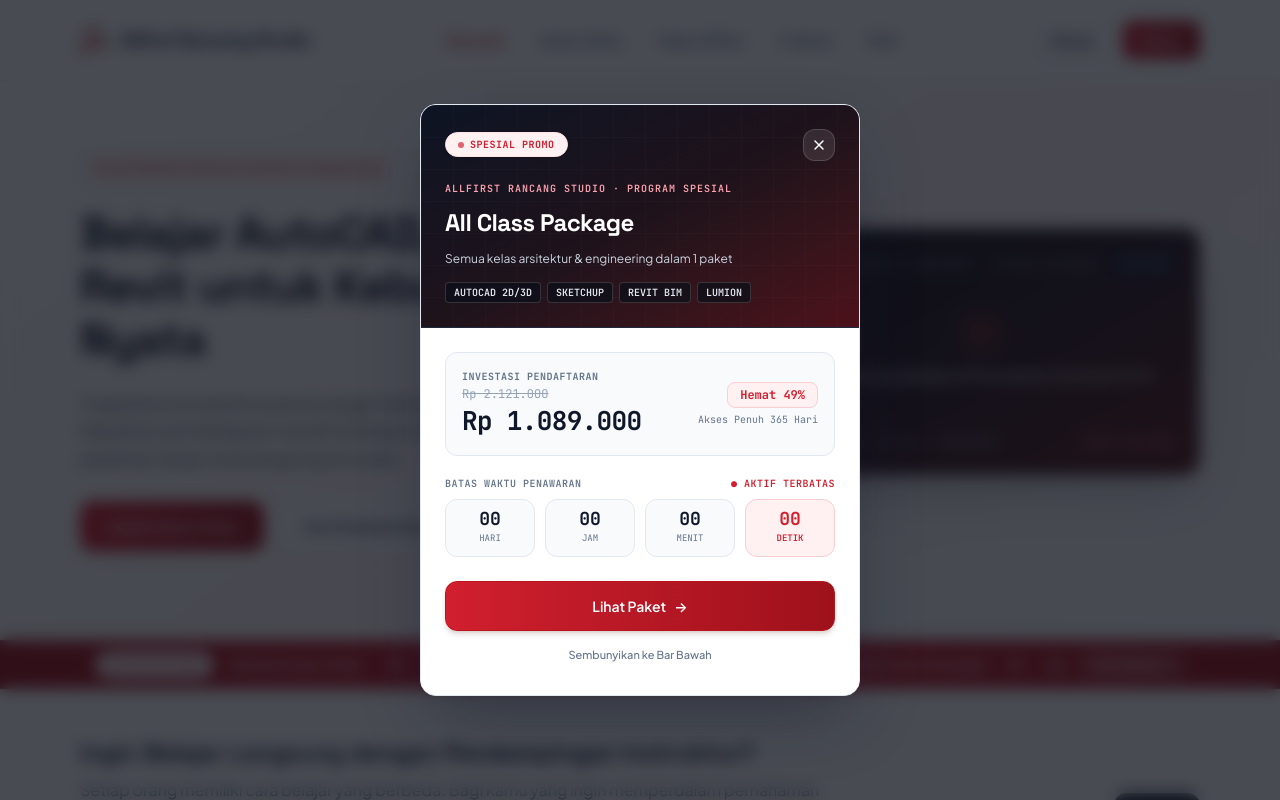
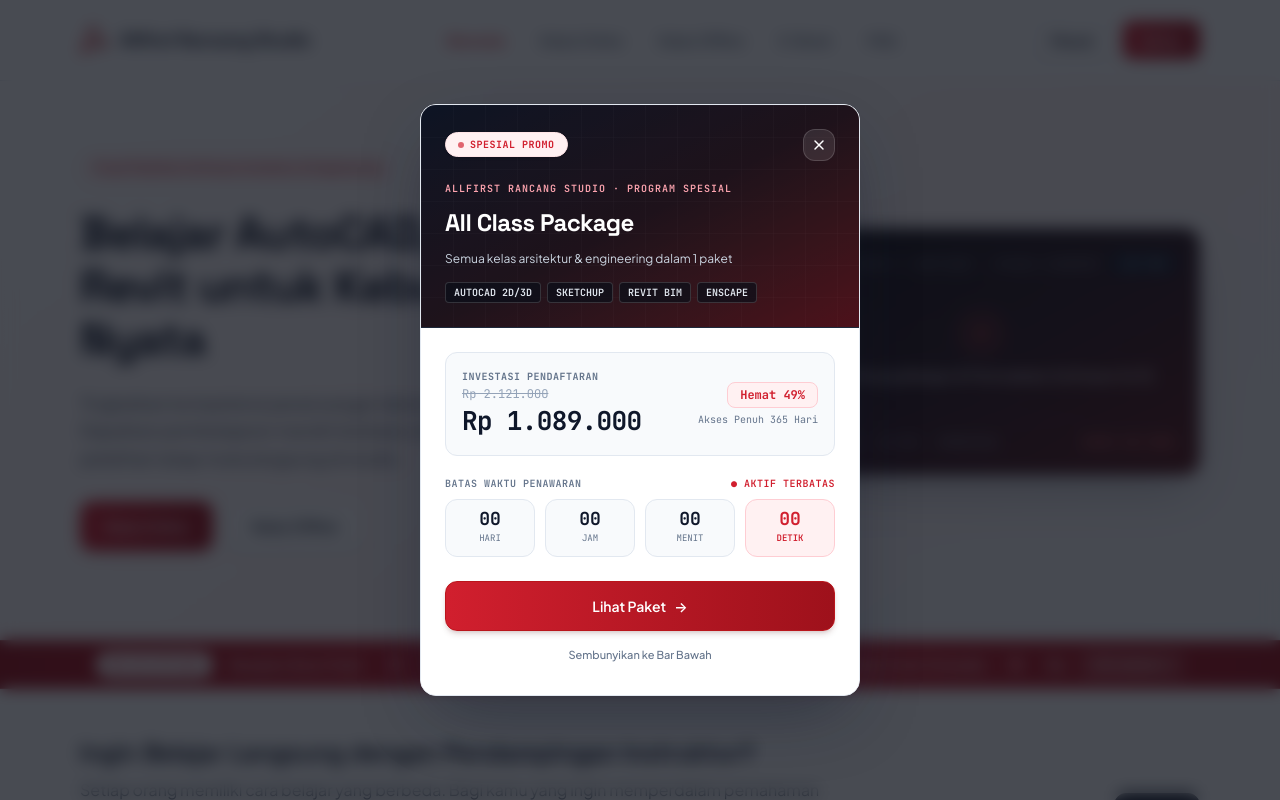
Before and after one commit to muhawwal-git/allfirst-rancang-studio, a Laravel app: page / in a window 1280 px wide. Run offline with Laravel 12, Linux system fonts and the light colour scheme; data comes from the database, SQL or seed files in the repository; style sheets or scripts are compiled from the project's sources.

Commit message:
refactor: ganti seluruh referensi software lumion menjadi enscape

```diff
--- a/config/allfirst.php
+++ b/config/allfirst.php
@@ -26,7 +26,7 @@ return [
         'Umum / Pencari Kerja',
     ],
 
-    'kategori_software' => ['AutoCAD', 'SketchUp', 'Revit', 'Lumion'],
+    'kategori_software' => ['AutoCAD', 'SketchUp', 'Revit', 'Enscape'],
 
     'admin_whatsapp' => '6285190367139',
 
@@ -102,9 +102,9 @@ return [
             'course' => 'Revit Architecture: Fundamental BIM',
         ],
         [
-            'quote' => 'Hasil render Lumion langsung terlihat profesional untuk presentasi klien. Akses 1 tahun bikin nyaman mengulang materi.',
+            'quote' => 'Hasil render Enscape langsung terlihat profesional untuk presentasi klien. Akses 1 tahun bikin nyaman mengulang materi.',
             'name' => 'Siti Rauzelia',
-            'course' => 'Lumion Rendering & Animasi Cepat',
+            'course' => 'Enscape Rendering & Animasi Cepat',
         ],
         [
             'quote' => 'Selesai menonton 100%, sertifikat ber-QR resminya langsung terbit dan saya pakai untuk melamar kerja.',
--- a/database/factories/KelasFactory.php
+++ b/database/factories/KelasFactory.php
@@ -21,7 +21,7 @@ class KelasFactory extends Factory
         return [
             'judul_kelas' => $title,
             'slug' => Str::slug($title),
-            'kategori' => fake()->randomElement(['AutoCAD', 'SketchUp', 'Revit', 'Lumion']),
+            'kategori' => fake()->randomElement(['AutoCAD', 'SketchUp', 'Revit', 'Enscape']),
             'harga' => fake()->randomElement([350000, 380000, 400000, 420000, 450000]),
             'deskripsi' => fake()->paragraph(3),
             'manfaat' => [
--- a/resources/views/admin/kelas/create.blade.php
+++ b/resources/views/admin/kelas/create.blade.php
@@ -60,7 +60,7 @@
                                 name="kategori"
                                 required
                                 class="w-full px-4 py-3 rounded-xl bg-white border border-[#CBD5E1] text-[#0F172A] text-xs sm:text-[13px] focus:outline-none focus:ring-2 focus:ring-[#D11F2E]/20 focus:border-[#D11F2E]">
-                            <option value="" disabled {{ old('kategori') ? '' : 'selected' }}>Pilih software (AutoCAD, SketchUp, Revit, Lumion, dll.)</option>
+                            <option value="" disabled {{ old('kategori') ? '' : 'selected' }}>Pilih software (AutoCAD, SketchUp, Revit, Enscape, dll.)</option>
                             @foreach($categories as $cat)
                                 <option value="{{ $cat }}" {{ old('kategori') === $cat ? 'selected' : '' }}>
                                     {{ $cat }}
--- a/resources/views/layouts/app.blade.php
+++ b/resources/views/layouts/app.blade.php
@@ -6,7 +6,7 @@
     <meta name="csrf-token" content="{{ csrf_token() }}">
 
     <title>@yield('title', 'Kursus Software Arsitektur & Sipil Siap Kerja') — {{ config('allfirst.brand_name', 'Allfirst Rancang Studio') }}</title>
-    <meta name="description" content="@yield('meta_description', 'Studio pelatihan software perancangan arsitektur, sipil & BIM profesional: AutoCAD 2D/3D, SketchUp, Revit, dan Lumion berstandar industri konsultan DED.')">
+    <meta name="description" content="@yield('meta_description', 'Studio pelatihan software perancangan arsitektur, sipil & BIM profesional: AutoCAD 2D/3D, SketchUp, Revit, dan Enscape berstandar industri konsultan DED.')">
 
     <!-- Favicon -->
     <link rel="icon" type="image/png" href="{{ asset('images/logo-icon.png') }}">
--- a/resources/views/pages/home.blade.php
+++ b/resources/views/pages/home.blade.php
@@ -1,7 +1,7 @@
 @extends('layouts.app')
 
 @section('title', 'Allfirst Rancang Studio — Kursus Software Arsitektur, Sipil & BIM Siap Kerja')
-@section('meta_description', 'Studio pelatihan software AutoCAD, SketchUp, Revit BIM, dan Lumion standar konsultan DED perencana. Materi terstruktur, video streaming, dan sertifikat ber-QR.')
+@section('meta_description', 'Studio pelatihan software AutoCAD, SketchUp, Revit BIM, dan Enscape standar konsultan DED perencana. Materi terstruktur, video streaming, dan sertifikat ber-QR.')
 
 @section('content')
     <!-- HERO SECTION (fill: linear-gradient(#FFFFFF, #FFF7F7, #F8FAFC) + subtle radial-faded CAD grid overlay) -->
@@ -33,12 +33,12 @@
                     <div class="pt-1 flex flex-col sm:flex-row items-stretch sm:items-center gap-3.5">
                         <a href="{{ route('kelas.index') }}"
                            class="inline-flex items-center justify-center px-6 py-3.5 rounded-xl text-sm font-semibold text-white bg-gradient-to-r from-[#D11F2E] to-[#9E111B] hover:brightness-105 border border-[#BA151C] shadow-md shadow-red-950/10 transition-all transform hover:-translate-y-0.5">
-                            <span>Jelajahi Kelas Online</span>
+                            <span>Kelas Online</span>
                         </a>
 
                         <a href="{{ route('offline') }}"
                            class="inline-flex items-center justify-center px-6 py-3.5 rounded-xl text-sm font-semibold text-[#0F172A] bg-white border border-[#E2E8F0] hover:bg-slate-50 transition-colors shadow-sm">
-                            <span>Info Pelatihan Studio</span>
+                            <span>Kelas Offline</span>
                         </a>
                     </div>
                 </div>
@@ -414,7 +414,7 @@
                             {{ $promoPopup['subjudul'] }}
                         </p>
                         <div class="pt-1 flex flex-wrap items-center gap-1.5">
-                            @foreach(['AUTOCAD 2D/3D', 'SKETCHUP', 'REVIT BIM', 'LUMION'] as $swTag)
+                            @foreach(['AUTOCAD 2D/3D', 'SKETCHUP', 'REVIT BIM', 'ENSCAPE'] as $swTag)
                                 <span class="px-2 py-0.5 rounded bg-[#0B0F19]/70 border border-white/15 text-[10px] font-mono font-semibold text-[#E2E8F0]">
                                     {{ $swTag }}
                                 </span>
--- a/resources/views/pages/katalog.blade.php
+++ b/resources/views/pages/katalog.blade.php
@@ -1,7 +1,7 @@
 @extends('layouts.app')
 
 @section('title', 'Katalog Kelas Online — Allfirst Rancang Studio')
-@section('meta_description', 'Katalog pelatihan software arsitektur & sipil: AutoCAD, SketchUp, Revit, dan Lumion. Materi berstandar konsultan DED dengan akses video 1 tahun.')
+@section('meta_description', 'Katalog pelatihan software arsitektur & sipil: AutoCAD, SketchUp, Revit, dan Enscape. Materi berstandar konsultan DED dengan akses video 1 tahun.')
 
 @section('content')
     <!-- HERO KATALOG (Header Only with subtle radial-faded CAD grid per UI Design PDF) -->
--- a/resources/views/pages/offline.blade.php
+++ b/resources/views/pages/offline.blade.php
@@ -1,7 +1,7 @@
 @extends('layouts.app')
 
 @section('title', 'Pelatihan Tatap Muka (Offline) — Allfirst Rancang Studio')
-@section('meta_description', 'Informasi program bimbingan teknis tatap muka langsung di studio: AutoCAD, SketchUp, Revit, dan Lumion. Pendaftaran via WhatsApp resmi Allfirst Rancang Studio.')
+@section('meta_description', 'Informasi program bimbingan teknis tatap muka langsung di studio: AutoCAD, SketchUp, Revit, dan Enscape. Pendaftaran via WhatsApp resmi Allfirst Rancang Studio.')
 
 @section('content')
     <!-- HERO OFFLINE (fill: linear-gradient(#FFFFFF, #FFF7F7, #F8FAFC) + subtle radial-faded CAD grid overlay) -->
@@ -129,7 +129,7 @@
                     </p>
                 </div>
 
-                <!-- Program 4: Lumion -->
+                <!-- Program 4: Enscape -->
                 <div class="bg-[#F8FAFC] rounded-2xl border border-[#F1F5F9] p-6 space-y-4 hover:border-rose-200 transition-colors">
                     <div class="w-10 h-10 rounded-xl bg-white border border-[#E2E8F0] text-[#D11F2E] flex items-center justify-center shadow-sm">
                         <svg class="w-5 h-5" fill="none" viewBox="0 0 24 24" stroke="currentColor">
@@ -137,7 +137,7 @@
                         </svg>
                     </div>
                     <h3 class="text-lg font-bold font-heading text-[#0F172A]">
-                        Lumion (Visualisasi Rendering &amp; Animasi)
+                        Enscape (Visualisasi Rendering &amp; Animasi)
                     </h3>
                     <p class="text-sm text-[#334155] leading-relaxed">
                         Fokus pada pencahayaan alami (sun &amp; shadow), pengaplikasian material realistik, penataan landscape &amp; entourage, serta produksi render still-image dan video animasi sinematik.
```
Also changed, not shown: database/seeders/DatabaseSeeder.php (+5 -5 lines), tests/Feature/PublicPagesTest.php (+5 -5 lines).
